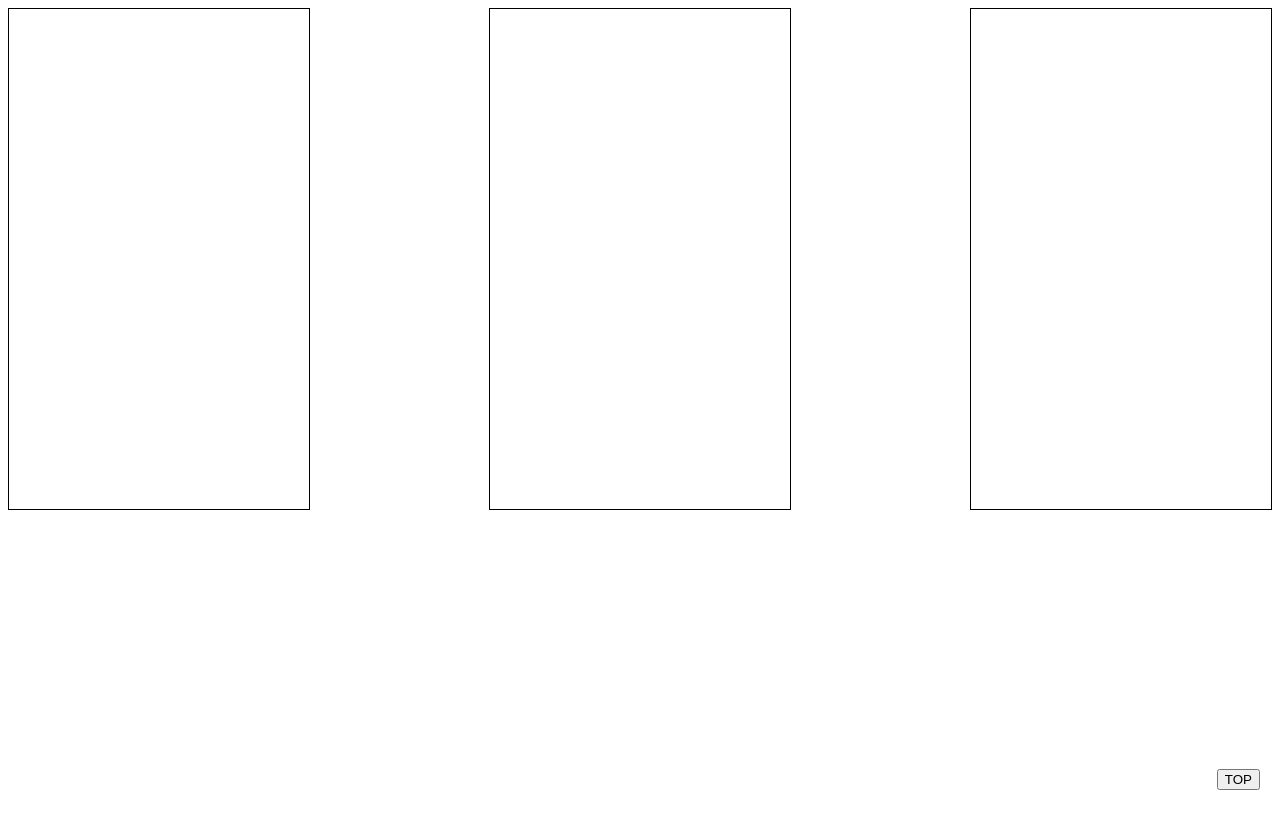
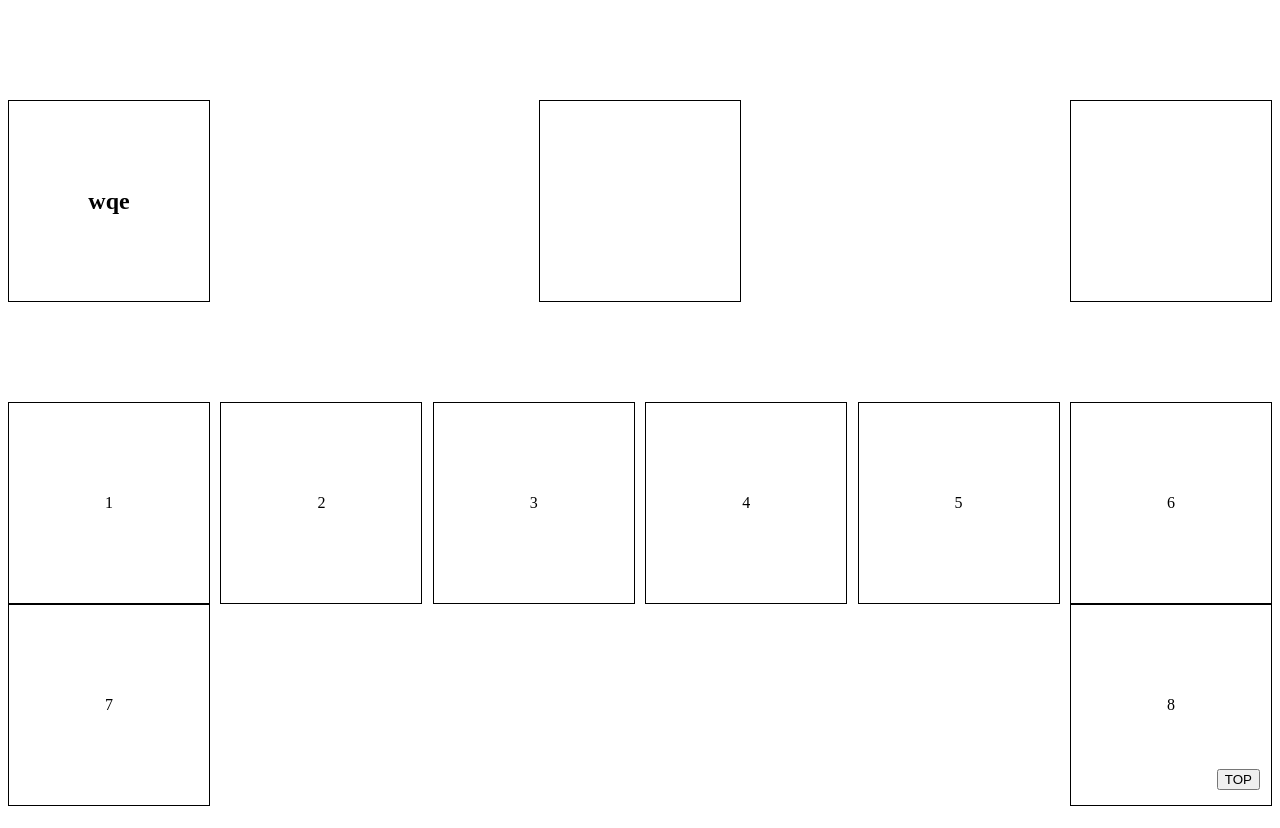
Before and after one commit to boborazokov/jsScollSmooth, a plain HTML site: page index.html in a window 1280 px wide. Shown: the top 828 px of the page. Drawn offline with Linux system fonts and the light colour scheme.

Commit message:
fix bags in functions

```diff
--- a/index.html
+++ b/index.html
@@ -8,9 +8,23 @@
   </head>
   <body>
     <button class="peush" onclick="origin()">TOP</button>
-    <div></div>
-    <div></div>
-    <div></div>
+    <section>
+      <div ondragover="allowDrop(event)" ondrop="drop(event)">
+        <h2 id="draggable" draggable="true" ondragstart="drag(event)">wqe</h2>
+      </div>
+      <div ondragover="allowDrop(event)" ondrop="drop(event)"></div>
+      <div ondragover="allowDrop(event)" ondrop="drop(event)"></div>
+    </section>
+    <section>
+      <div>1</div>
+      <div>2</div>
+      <div>3</div>
+      <div>4</div>
+      <div>5</div>
+      <div>6</div>
+      <div>7</div>
+      <div>8</div>
+    </section>
     <script src="./script.js"></script>
   </body>
 </html>
--- a/script.js
+++ b/script.js
@@ -3,3 +3,17 @@
 function origin() {
   document.documentElement.scrollTop = screnHeight;
 }
+
+function allowDrop(evevt) {
+  evevt.preventDefault();
+}
+
+function drag(ev) {
+  ev.dataTransfer.setData("text", ev.target.id);
+}
+
+function drop(ev) {
+  ev.preventDefault();
+  var data = ev.dataTransfer.getData("text");
+  ev.target.appendChild(document.getElementById(data));
+}
--- a/style.css
+++ b/style.css
@@ -3,8 +3,6 @@
 }
 body {
   height: 300vh;
-  display: flex;
-  justify-content: space-between;
 }
 .peush {
   position: fixed;
@@ -16,3 +14,17 @@ div {
   width: 300px;
   height: 500px;
 }
+section {
+  margin: 100px 0;
+  display: flex;
+  justify-content: space-between;
+  display: flex;
+  flex-wrap: wrap;
+  div {
+    width: 200px;
+    height: 200px;
+    display: flex;
+    align-items: center;
+    justify-content: center;
+  }
+}
```
